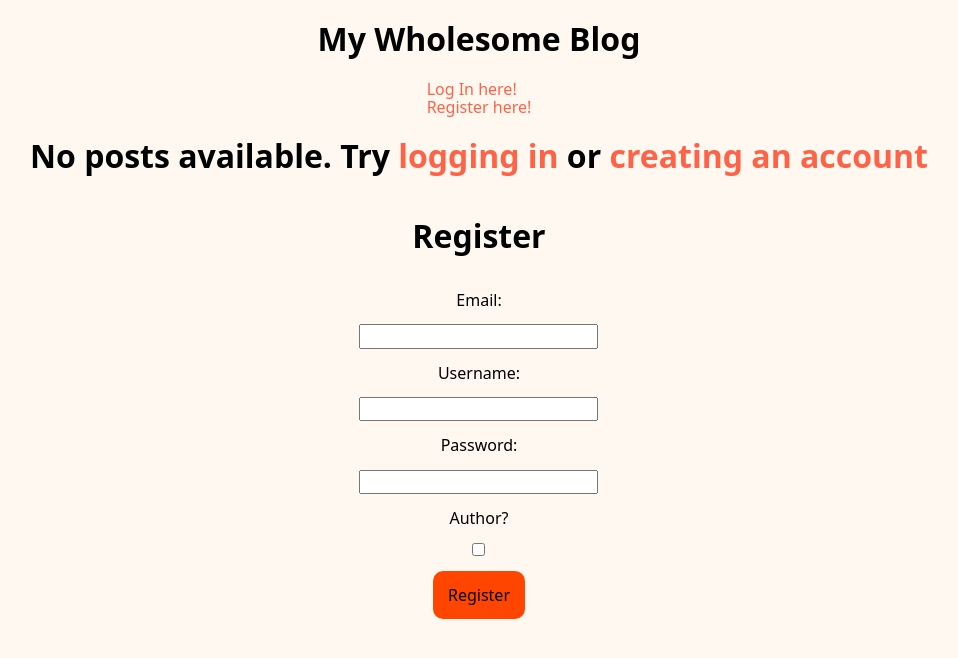
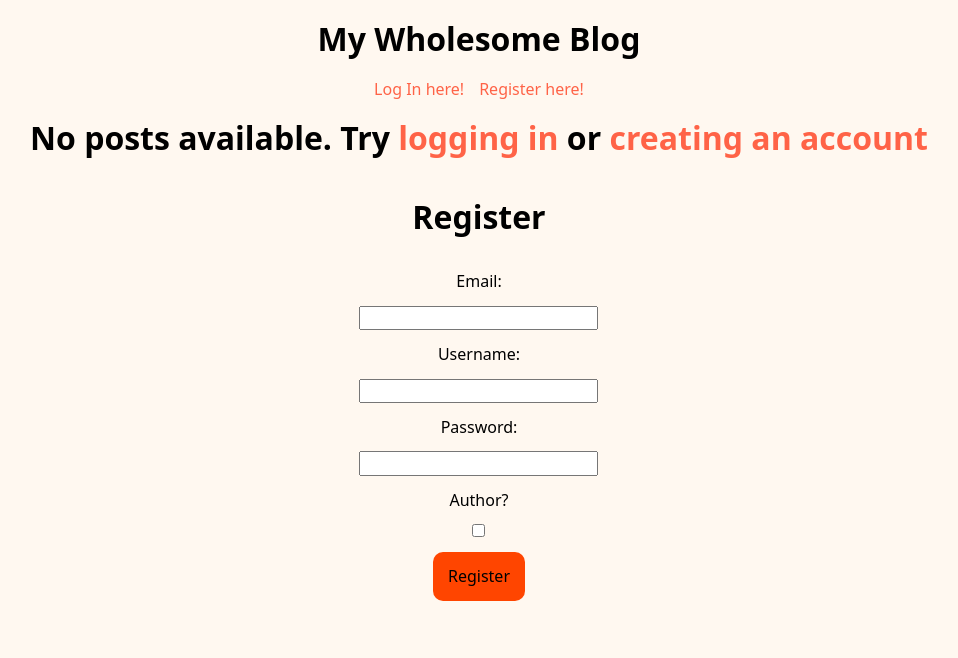
Before and after one commit to AndreiFlau/Project---Blog-Api-Frontend, a React (Vite) app: page /register in a window 1280 px wide. Shown: the top 658 px of the page, without its empty margins (161-1119 px from the left). Built offline with nearby package versions, Linux system fonts and the light colour scheme.

Commit message:
icon, better readme, and finishing css touches

```diff
--- a/index.html
+++ b/index.html
@@ -3,6 +3,7 @@
   <head>
     <meta charset="UTF-8" />
     <meta name="viewport" content="width=device-width, initial-scale=1.0" />
+    <link rel="icon" type="image/x-icon" href="/favicon.ico" />
     <title>Blog</title>
   </head>
   <body>
--- a/src/components/App.jsx
+++ b/src/components/App.jsx
@@ -20,7 +20,7 @@ function App() {
             <h1>Welcome back! {userData.username}</h1> <button onClick={logout}>Log out!</button>
           </div>
         ) : (
-          <div>
+          <div className="login">
             <Link to="/login">Log In here!</Link>
             <Link to="/register">Register here!</Link>
           </div>
--- a/src/components/Comments.jsx
+++ b/src/components/Comments.jsx
@@ -56,7 +56,7 @@ function Comments({ postId }) {
         <button onClick={writeCommentToggleFunc}>Leave a comment:</button>
         {writeCommentToggle && (
           <form onSubmit={handleCommentSubmit}>
-            <label htmlFor="commentcontent">Content:</label>
+            <label htmlFor="commentcontent">Your comment:</label>
             <textarea
               name="commentcontent"
               id="commentcontent"
--- a/src/styles/App.css
+++ b/src/styles/App.css
@@ -18,6 +18,17 @@ header {
 header>div {
   display: flex;
   flex-direction: column;
+}
+
+header>.login {
+  display: flex;
+  flex-direction: row;
+  gap: 15px;
+}
+
+header button {
+  width: 200px;
+  align-self: center;
 }
 
 ul {
@@ -55,6 +66,10 @@ button {
   padding: 15px;
 }
 
+button:hover {
+  background-color: #ff4400cb;
+}
+
 a {
   color: #FF6347;
   text-decoration: none;
@@ -84,6 +99,7 @@ a:hover {
   max-width: 80vw;
   min-width: 80vw;
   margin: 20px;
+  box-shadow: 0px 0px 5px 0px #ff440163;
 }
 
 .posts ul li>div {
@@ -96,4 +112,5 @@ a:hover {
   display: flex;
   flex-direction: column;
   align-items: center;
+  gap: 15px;
 }
```
Also changed, not shown: 2 other files (tests, documents, lock files or other folders).
